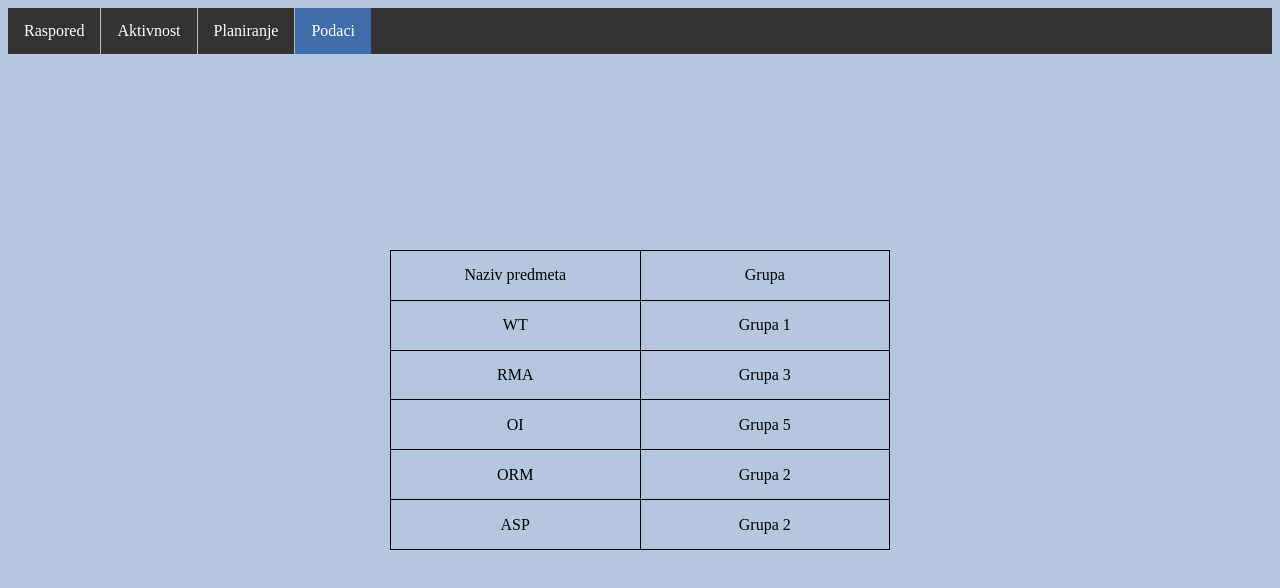
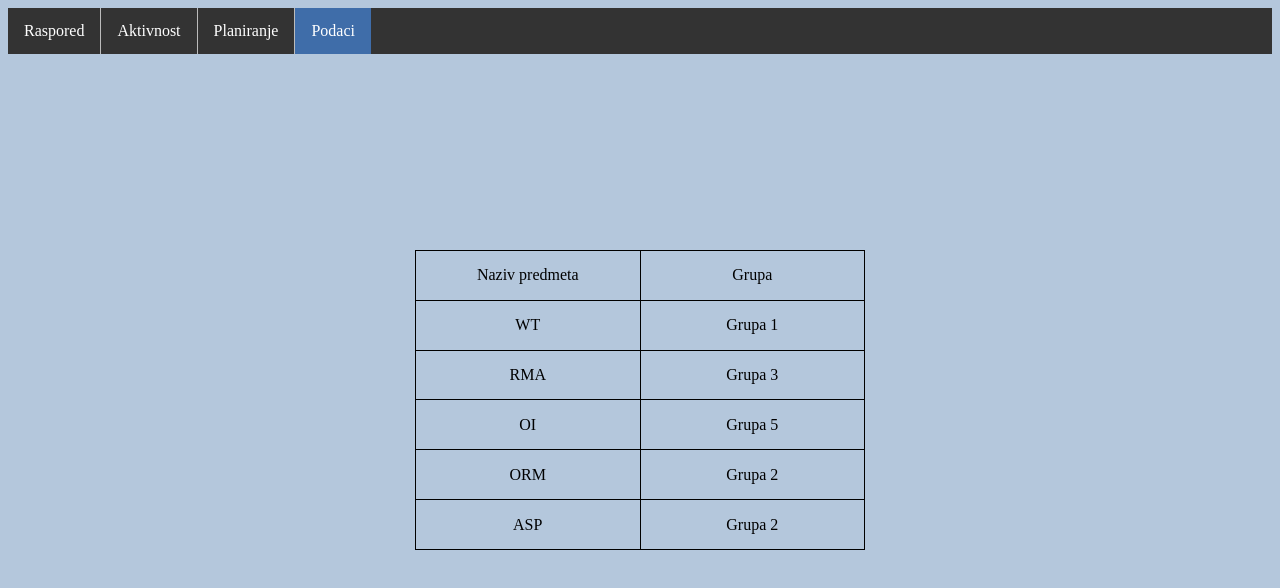
Before and after one commit to kanitadervic/classroom-management-app, a plain HTML site: page podaciStudent.html in a window 1280 px wide. Drawn offline with Linux system fonts and the light colour scheme.

Commit message:
finalna modifikacija

```diff
--- a/aktivnost.css
+++ b/aktivnost.css
@@ -59,6 +59,7 @@ legend {
     position: relative;
     margin-top: -250px;
     margin-bottom: 10px;
+    margin-left: 15%;
     display: inline-block
   }
 
--- a/podaciStudent.css
+++ b/podaciStudent.css
@@ -26,7 +26,7 @@ th {
 
 table {
   table-layout: fixed;
-  width: 100%;
+  width: 90%;
   height: 100%;
   margin: 0 auto;
   text-align: center;
```
